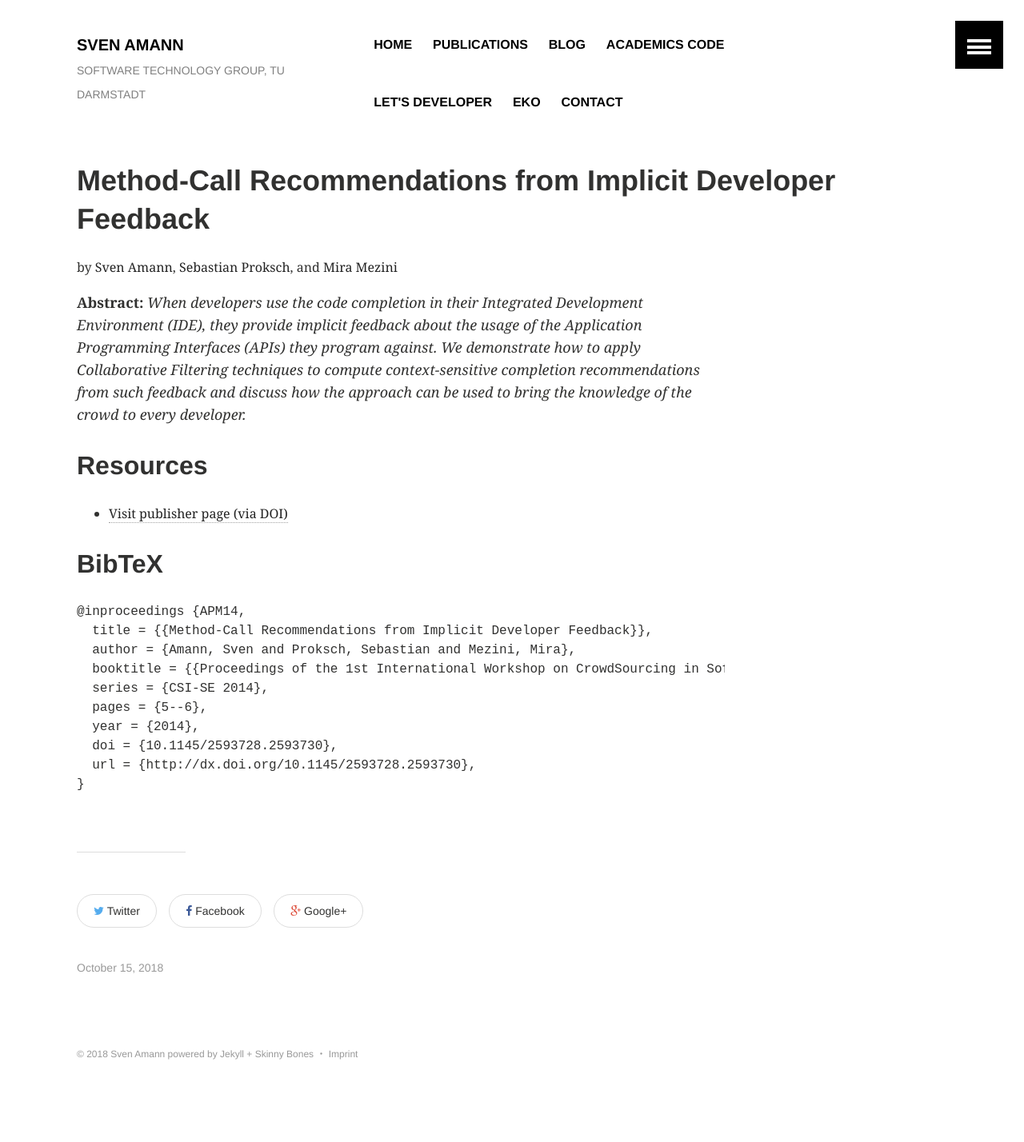
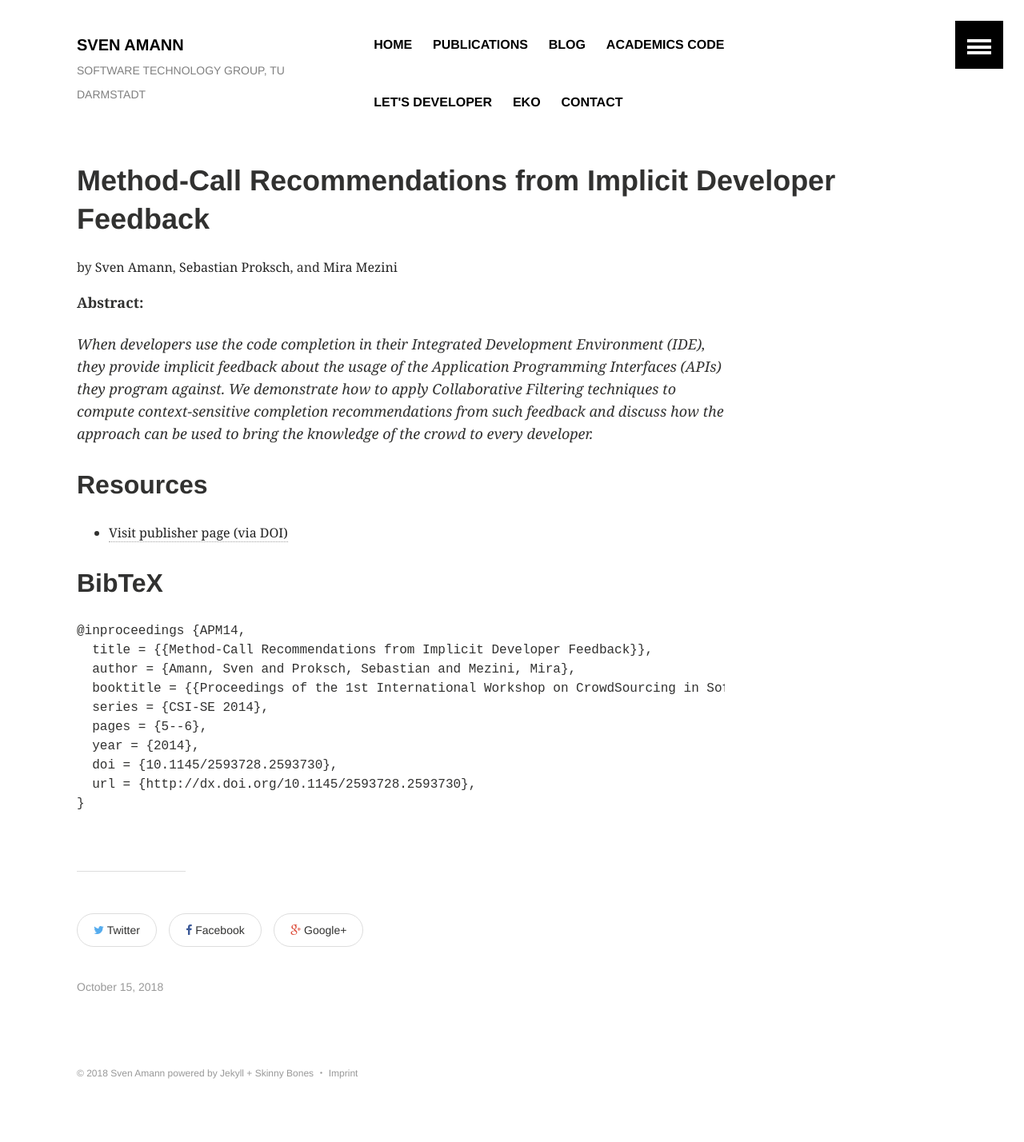
Before and after one commit to salsolatragus/sven-amann.de, a Jekyll site: the page built from _publications/2014-05-implicit-feedback-recommender.md, in a window 1280 px wide. Shown: the whole page at 80% size. Built offline with Jekyll 4.4.1, drawn with Linux system fonts in a browser that asks for light colours; before the commit the page ends 1404 px from its top, so only the background shows below that.

Commit message:
Allow formatted abstracts.

```diff
--- a/_layouts/publication.html
+++ b/_layouts/publication.html
@@ -28,7 +28,7 @@ layout: default
 
         <p>
           <strong>Abstract:</strong>
-          <em>{{ page.abstract }}</em>
+          <em>{{ page.abstract | markdownify }}</em>
         </p>
 
 				{{ content }}
```
